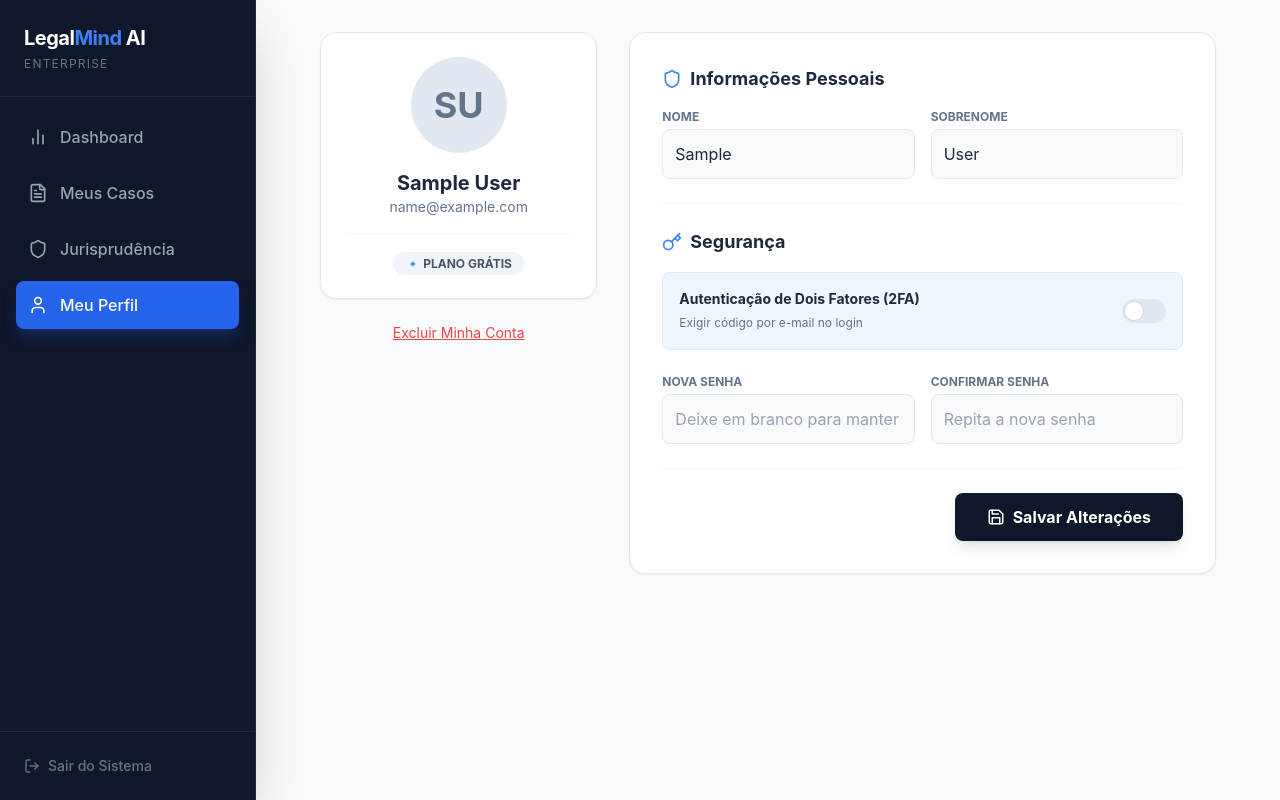
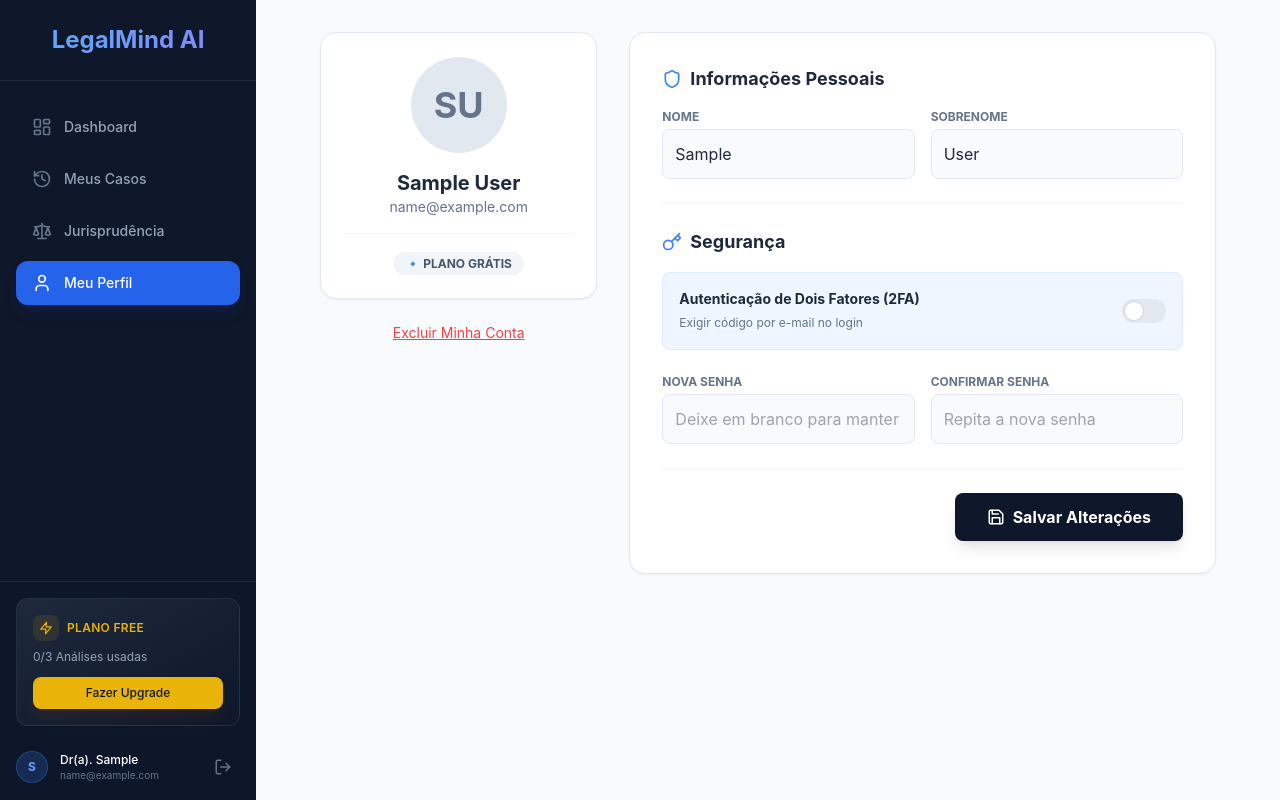
Before and after one commit to RyanVictor15/legalmind-ai, a React (Vite) app in the folder client/: page /profile in a window 1280 px wide. Built offline with nearby package versions, Linux system fonts and the light colour scheme; no server answers; sample sign-in values are in the browser's storage.

Commit message:
Celular upgrade

```diff
--- a/client/src/components/Sidebar.jsx
+++ b/client/src/components/Sidebar.jsx
@@ -1,62 +1,144 @@
-import React from 'react';
-import { useNavigate, useLocation } from 'react-router-dom';
-import { BarChart2, FileText, Shield, User, LogOut, X } from 'lucide-react';
+import React, { useState } from 'react';
+import { Link, useLocation, useNavigate } from 'react-router-dom';
+import {
+  LayoutDashboard,
+  History,
+  Scale,
+  User,
+  LogOut,
+  Menu,
+  X,
+  Zap
+} from 'lucide-react';
 import { useAuth } from '../context/AuthContext';
 
-const Sidebar = ({ isOpen, setIsOpen }) => {
+const Sidebar = () => {
+  const [isOpen, setIsOpen] = useState(false);
+  const { logout, user } = useAuth();
+  const location = useLocation();
   const navigate = useNavigate();
-  const location = useLocation();
-  const { logout } = useAuth();
+
+  const handleLogout = () => {
+    logout();
+    navigate('/login');
+  };
 
   const menuItems = [
-    { label: 'Dashboard', icon: <BarChart2 size={20} />, path: '/dashboard' },
-    { label: 'Meus Casos', icon: <FileText size={20} />, path: '/history' },
-    { label: 'Jurisprudência', icon: <Shield size={20} />, path: '/jurisprudence' },
-    { label: 'Meu Perfil', icon: <User size={20} />, path: '/profile' },
+    { icon: LayoutDashboard, label: 'Dashboard', path: '/dashboard' },
+    { icon: History, label: 'Meus Casos', path: '/history' },
+    { icon: Scale, label: 'Jurisprudência', path: '/jurisprudence' },
+    { icon: User, label: 'Meu Perfil', path: '/profile' },
   ];
 
+  const isActive = (path) => location.pathname === path;
+
   return (
-    <aside className={`
-      fixed inset-y-0 left-0 z-50 w-64 bg-slate-900 dark:bg-slate-950 border-r border-slate-800 text-white transition-transform duration-300 ease-in-out
-      ${isOpen ? "translate-x-0" : "-translate-x-full"}
-      md:translate-x-0 md:static md:flex flex-col h-screen shadow-2xl
-    `}>
-      <div className="p-6 border-b border-slate-800 flex justify-between items-center">
-        <div>
-          <h1 className="text-xl font-bold tracking-tight">Legal<span className="text-blue-500">Mind</span> AI</h1>
-          <p className="text-xs text-slate-500 mt-1 uppercase tracking-widest">Enterprise</p>
+    <>
+      {/* --- BOTÃO MOBILE (HAMBURGUER) ---
+          Só aparece em telas pequenas (md:hidden) e fica fixo no topo
+      */}
+      <button
+        onClick={() => setIsOpen(!isOpen)}
+        className="fixed top-4 left-4 z-50 p-2 bg-slate-800 text-white rounded-md shadow-lg md:hidden hover:bg-slate-700 transition-colors"
+        aria-label="Menu"
+      >
+        {isOpen ? <X size={24} /> : <Menu size={24} />}
+      </button>
+
+      {/* --- OVERLAY (FUNDO ESCURO) ---
+          Cria um fundo preto semitransparente quando o menu abre no celular
+      */}
+      {isOpen && (
+        <div
+          className="fixed inset-0 bg-black/50 z-40 md:hidden backdrop-blur-sm transition-opacity"
+          onClick={() => setIsOpen(false)}
+        />
+      )}
+
+      {/* --- SIDEBAR PRINCIPAL --- */}
+      <aside
+        className={`
+          fixed inset-y-0 left-0 z-50 w-64 bg-slate-900 text-white
+          transform transition-transform duration-300 ease-in-out shadow-2xl
+          ${isOpen ? 'translate-x-0' : '-translate-x-full'}
+          md:translate-x-0 md:static md:shadow-none
+        `}
+      >
+        <div className="flex flex-col h-full">
+
+          {/* LOGO */}
+          <div className="p-6 border-b border-slate-800 flex items-center justify-center">
+            <h1 className="text-2xl font-bold bg-gradient-to-r from-blue-400 to-indigo-400 bg-clip-text text-transparent">
+              LegalMind AI
+            </h1>
           </div>
-        {/* Botão fechar apenas no mobile */}
-        <button onClick={() => setIsOpen(false)} className="md:hidden text-slate-400 hover:text-white">
-          <X size={24} />
+
+          {/* MENU ITENS */}
+          <nav className="flex-1 px-4 py-6 space-y-2 overflow-y-auto">
+            {menuItems.map((item) => (
+              <Link
+                key={item.path}
+                to={item.path}
+                onClick={() => setIsOpen(false)} // Fecha o menu ao clicar (no mobile)
+                className={`
+                  flex items-center gap-3 px-4 py-3 rounded-xl transition-all duration-200 group
+                  ${isActive(item.path)
+                    ? 'bg-blue-600 text-white shadow-lg shadow-blue-900/20'
+                    : 'text-slate-400 hover:bg-slate-800 hover:text-white'}
+                `}
+              >
+                <item.icon size={20} className={isActive(item.path) ? 'text-white' : 'text-slate-500 group-hover:text-blue-400'} />
+                <span className="font-medium text-sm">{item.label}</span>
+              </Link>
+            ))}
+          </nav>
+
+          {/* RODAPÉ DO MENU */}
+          <div className="p-4 border-t border-slate-800 space-y-4 bg-slate-900/50">
+            {/* Card de Plano (Visual) */}
+            <div className="bg-gradient-to-br from-slate-800 to-slate-900 rounded-xl p-4 border border-slate-700/50">
+              <div className="flex items-center gap-2 mb-2">
+                <div className="p-1.5 bg-yellow-500/10 rounded-lg">
+                  <Zap size={14} className="text-yellow-500" />
+                </div>
+                <span className="text-xs font-semibold text-yellow-500 tracking-wide uppercase">Plano Free</span>
+              </div>
+              <p className="text-xs text-slate-400 mb-3">0/3 Análises usadas</p>
+              <button className="w-full py-2 text-xs font-medium text-slate-900 bg-yellow-500 hover:bg-yellow-400 rounded-lg transition-colors shadow-lg shadow-yellow-900/20">
+                Fazer Upgrade
               </button>
             </div>
 
-      <nav className="flex-1 p-4 space-y-2 overflow-y-auto">
-        {menuItems.map((item) => {
-          const isActive = location.pathname === item.path;
-          return (
-            <div
-              key={item.path}
-              onClick={() => { navigate(item.path); setIsOpen(false); }}
-              className={`flex items-center gap-3 p-3 rounded-lg cursor-pointer transition font-medium
-                ${isActive
-                  ? 'bg-blue-600 text-white shadow-lg shadow-blue-900/50'
-                  : 'text-slate-400 hover:text-white hover:bg-slate-800/50'
-                }`}
+            {/* User Info & Logout */}
+            <div className="flex items-center justify-between pt-2">
+              <div className="flex items-center gap-3 overflow-hidden">
+                <div className="w-8 h-8 rounded-full bg-blue-500/20 flex items-center justify-center border border-blue-500/30">
+                  <span className="text-xs font-bold text-blue-400">
+                    {user?.firstName?.charAt(0) || 'D'}
+                  </span>
+                </div>
+                <div className="flex flex-col truncate">
+                  <span className="text-xs font-medium text-white truncate">
+                    Dr(a). {user?.firstName || 'Usuário'}
+                  </span>
+                  <span className="text-[10px] text-slate-500 truncate">
+                    {user?.email || ''}
+                  </span>
+                </div>
+              </div>
+
+              <button
+                onClick={handleLogout}
+                className="p-2 text-slate-500 hover:text-red-400 hover:bg-red-500/10 rounded-lg transition-colors"
+                title="Sair"
               >
-              {item.icon} <span>{item.label}</span>
-            </div>
-          );
-        })}
-      </nav>
-
-      <div className="p-4 border-t border-slate-800 mt-auto">
-        <button onClick={logout} className="flex items-center gap-2 text-slate-500 hover:text-red-400 transition text-sm w-full font-medium p-2 hover:bg-slate-800 rounded-lg">
-          <LogOut size={16} /> Sair do Sistema
+                <LogOut size={18} />
               </button>
             </div>
+          </div>
+        </div>
       </aside>
+    </>
   );
 };
 
```
Also changed, not shown: client/src/pages/Dashboard.jsx (+105 -81 lines). Lines whose indentation alone changed are shown as unchanged.
